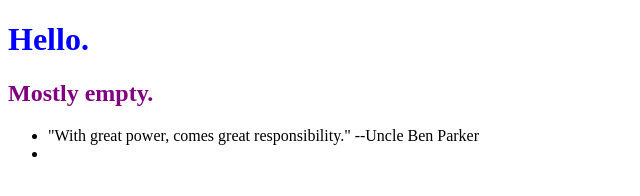
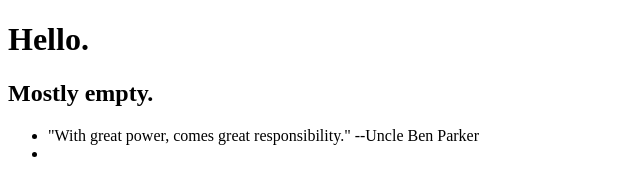
Before and after one commit to AriannaMussoBarcucci/0main_openSAP_repo, a plain HTML site: page index.html in a window 1280 px wide. Shown: the whole page, without its empty margins (0-640 px from the left). Drawn offline with Linux system fonts and the light colour scheme.

Commit message:
Remove styles from both headers

```diff
--- a/index.html
+++ b/index.html
@@ -6,8 +6,8 @@
         <LINK href="styles.css" rel="stylesheet" type="text/css">
     </head>
     <body>
-        <h1 style="color: Blue">Hello.</h1>
-        <h2 style="color: purple"> Mostly empty.</h2>
+        <h1> Hello.</h1>
+        <h2> Mostly empty.</h2>
         <ul>
             <li>"With great power, comes great responsibility." --Uncle Ben Parker</li>
             <li></li>
```
